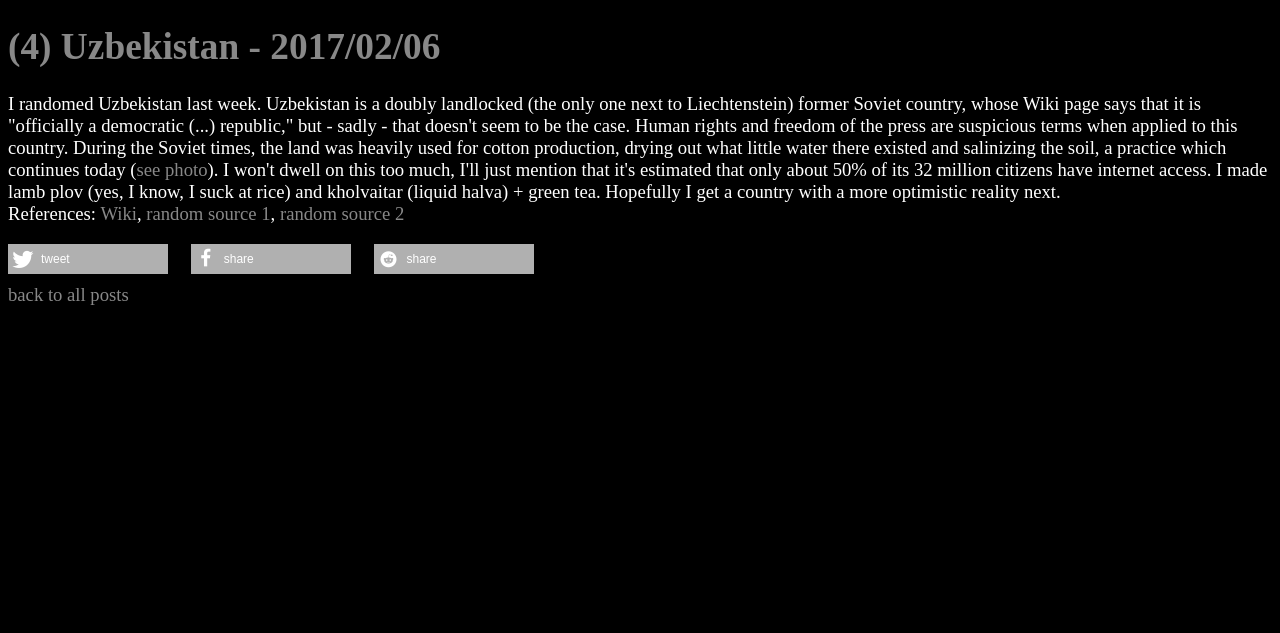
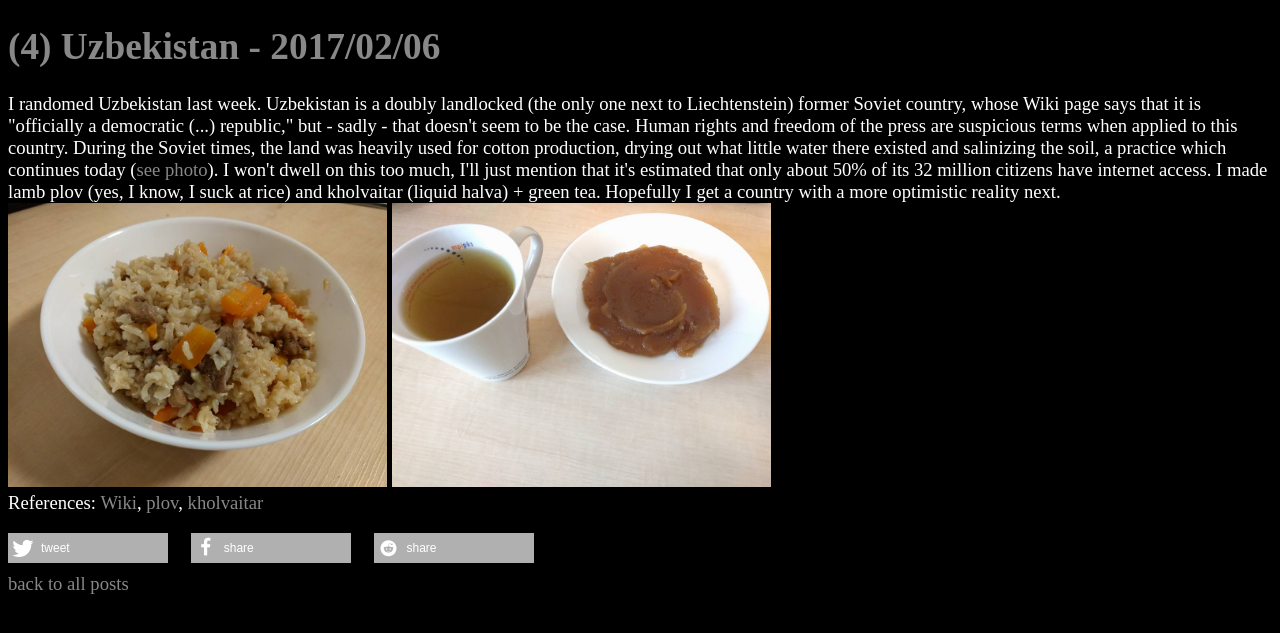
Before and after one commit to Shaidil/shaidil.github.io, a Jekyll site: the page built from _posts/cooking/2017-02-06-cooking-stuff.html, in a window 1280 px wide. Shown: the top 633 px of the page. Built offline with Jekyll 4.4.1, drawn with Linux system fonts in a browser that asks for light colours; nearby versions of some CDN libraries; some web fonts are replaced.

Commit message:
Update 2017-02-06-cooking-stuff.html

```diff
--- a/_posts/cooking/2017-02-06-cooking-stuff.html
+++ b/_posts/cooking/2017-02-06-cooking-stuff.html
@@ -5,5 +5,9 @@ title: (4) Uzbekistan - 2017/02/06
 I randomed Uzbekistan last week.
 Uzbekistan is a doubly landlocked (the only one next to Liechtenstein) former Soviet country, whose Wiki page says that it is "officially a democratic (...) republic," but - sadly - that doesn't seem to be the case. Human rights and freedom of the press are suspicious terms when applied to this country. During the Soviet times, the land was heavily used for cotton production, drying out what little water there existed and salinizing the soil, a practice which continues today (<a href="https://en.wikipedia.org/wiki/File:AralSea1989_2014.jpg">see photo</a>). I won't dwell on this too much, I'll just mention that it's estimated that only about 50% of its 32 million citizens have internet access.
 I made lamb plov (yes, I know, I suck at rice) and kholvaitar (liquid halva) + green tea. Hopefully I get a country with a more optimistic reality next.<br>
-References: <a href="https://en.wikipedia.org/wiki/Marshall_Islands">Wiki</a>, <a href="http://www.internationalcuisine.com/category/marshall-islands/">random source 1</a>, <a href="http://www.travelingeast.com/oceania/marshall-islands/marshallese-cuisine/">random source 2</a><br>
+  <img class="responsive" title="lamb plov" src="/images/2017-02-06/uzbek-food-1.jpg" />
+<img class="responsive" title="kholvaitar and green tea" src="/images/2017-02-06/uzbek-food-2.jpg" />
+<br>
+
+References: <a href="https://en.wikipedia.org/wiki/Uzbekistan">Wiki</a>, <a href="http://allrecipes.com/recipe/214016/uzbek-plov-lamb-and-rice-pilaf/">plov</a>, <a href="http://www.uzbekcuisine.com/desserts.html">kholvaitar</a><br>
 </p>
```
